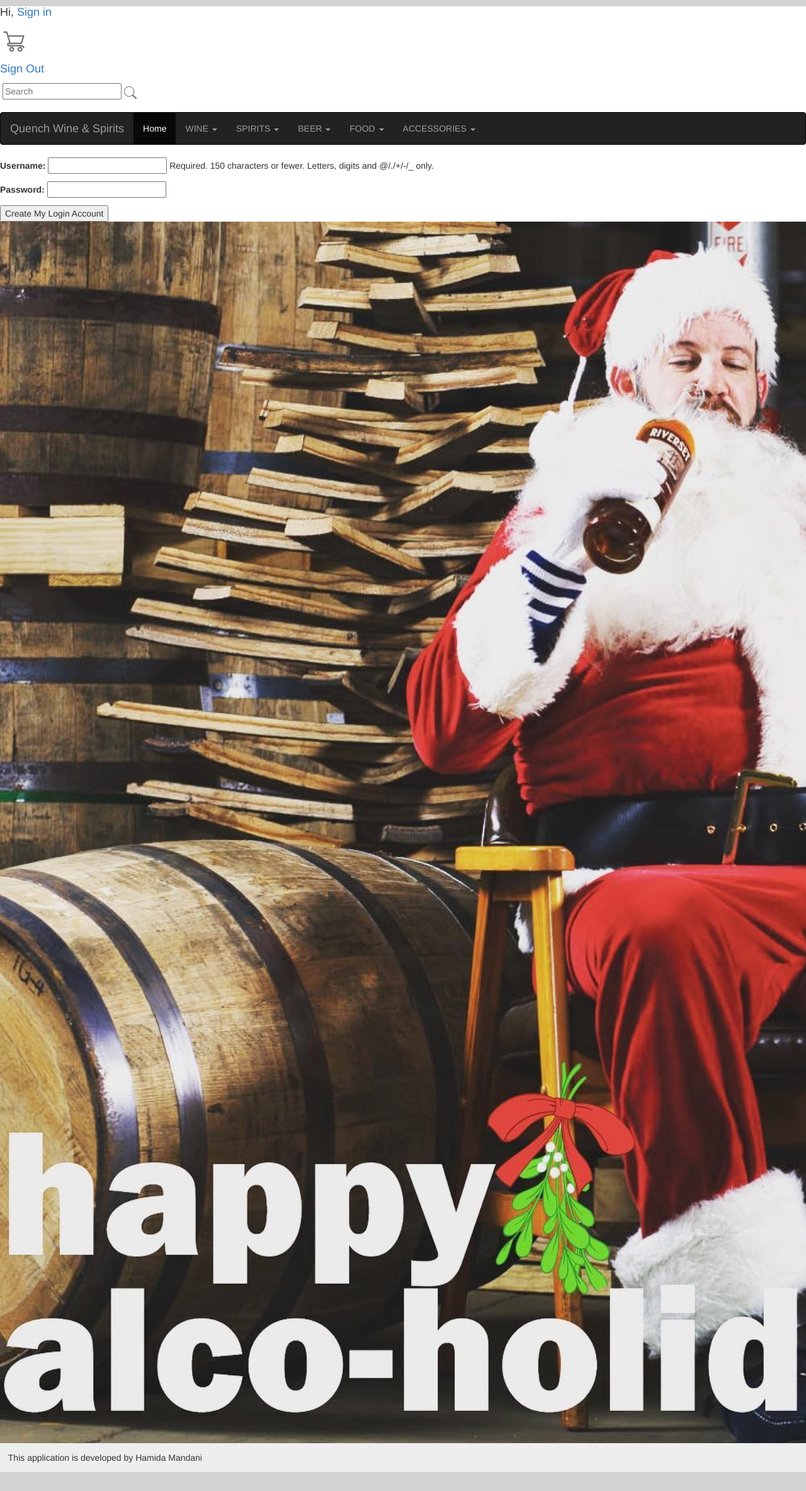
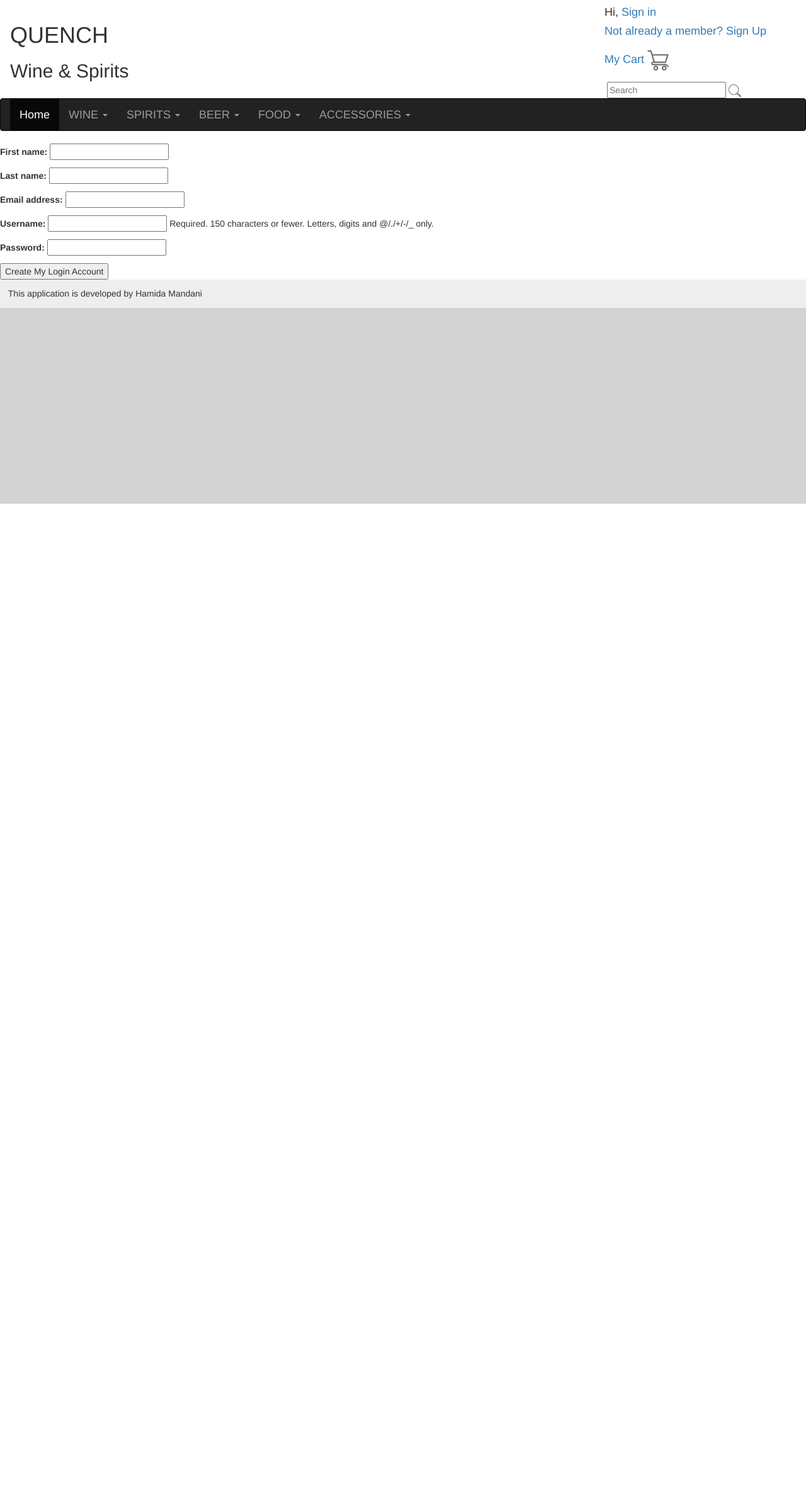
Before and after one commit to mandani-tech/myPassionProject, a Django app: page /new_user/ in a window 1280 px wide; the page is wider, and only the part inside the window is pictured. Shown: that part at 63% size. After the commit the page ends 800 px from the top of that part, so only its background shows below. Run offline with Django 3.2, Linux system fonts and the light colour scheme; some libraries are stand-ins or nearby versions.

Commit message:
template engine

```diff
--- a/quenchProject/quenchApp/forms.py
+++ b/quenchProject/quenchApp/forms.py
@@ -3,7 +3,12 @@ from django.forms import ModelForm
 from django.contrib.auth.models import User
 
 
-class NewUserForm(ModelForm):
+class Sign_Up_UserForm(ModelForm):
+    class Meta:
+        model = User
+        fields = ['first_name','last_name','email','username','password']
+
+class Sign_In_UserForm(ModelForm):
     class Meta:
         model = User
         fields = ['username','password']
--- a/quenchProject/quenchApp/static/quenchApp/index.css
+++ b/quenchProject/quenchApp/static/quenchApp/index.css
@@ -1,8 +1,32 @@
+
 html{
     background: lightgrey;
 }
-#searchbar{
-    margin-top: 1%;
+
+
+#container{
+    display: grid;
+    grid-template-columns: repeat(4,1fr);
+}
+
+#topleft{
+    margin: 5%;
+}
+
+#topRight{
+    grid-column: 4;
+}
+#topRight2{
+    grid-column: 4;
+}
+
+.searchbar{
+
+    margin-top: 2%;
+}
+
+nav{
+    font-size: large;
 }
 
 #footer{
--- a/quenchProject/quenchApp/templates/quenchApp/index.html
+++ b/quenchProject/quenchApp/templates/quenchApp/index.html
@@ -1,6 +1,7 @@
 <!DOCTYPE html>
 <html lang="en">
 <head>
+
     <title>QUENCH</title>
     {% load static %}
     <meta charset="utf-8">
@@ -11,22 +12,47 @@
 </head>
 
 <body>
-<div>
-    <h4>Hi, <a  href="/login_my_user/">Sign in</a></h4>
-    <img src="../../static/quenchApp/ShoppingCart.png" alt="" height="50">
-    <h4><a  href="/log_me_out/">Sign Out</a></h4>
-    <form id="searchbar" action="#" method="get">
-        <label  for="search1"> </label>
-        <input id="search1" type="text"  placeholder="Search" name="q" >
-        <img src="../../static/quenchApp/585e4ae1cb11b227491c3393.png" height="20px">
-    </form><br>
+
+<div id="container">
+    <div id="topleft">
+    <h1 class="fa-file-text">QUENCH</h1>
+    <h2 class="fa-file-text">Wine & Spirits</h2>
+    </div>
+    {% if user.is_authenticated %} {#________________________Logged In User Authentication _______________________#}
+    <div id="topRight">
+<!--        <h4>Hi, <a  href="/login_my_user/">Sign in</a></h4>-->
+        <h4><a  href="/log_me_out/">Sign Out</a></h4>
+        <a href="#"><h4>My Cart<img src="../../static/quenchApp/ShoppingCart.png" alt="" height="50"></h4></a>
+        <form class="searchbar" action="#" method="get">
+            <label  for="search1"> </label>
+            <input class="input-lg" id="search1" type="text"  placeholder="Search" name="q"  >
+            <a href="#"><img   src="../../static/quenchApp/585e4ae1cb11b227491c3393.png" height="20px"></a>
+        </form>
+    </div>
+
+    {% else %}
+
+        <div id="topRight2">
+            <h4>Hi, <a  href="/login_my_user/">Sign in</a></h4>
+                    <h4><a  href="/new_user/">Not already a member? Sign Up</a></h4>
+            <a href="#"><h4>My Cart<img src="../../static/quenchApp/ShoppingCart.png" alt="" height="50"></h4></a>
+            <form class="searchbar" action="#" method="get">
+                <label  for="search2"> </label>
+                <input  id="search2" type="text"  placeholder="Search" name="q"  >
+                <a href="#"><img   src="../../static/quenchApp/585e4ae1cb11b227491c3393.png" height="20px"></a>
+
+            </form>
+    </div>
+    {% endif %}
 
 </div>
+
+
 <!-- Navigation Bar-->
 <nav class="navbar navbar-inverse">
         <div class="container-fluid">
             <div class="navbar-header">
-                <a class="navbar-brand" href="#">Quench Wine & Spirits</a>
+<!--                <a class="navbar-brand" href="#">Quench Wine & Spirits</a>-->
             </div>
             <ul class="nav navbar-nav">
                 <li class="active"><a href="/">Home</a></li>
@@ -118,7 +144,9 @@
 
 
 
+
                 </li>
+
 
 
             </ul>
@@ -129,7 +157,41 @@
 
 {% block content %}
 {% endblock %}
-<img id="mainImg" src="../../static/quenchApp/Santa.jpeg" height="1940" width="1840"/>
+
+
+
+
+
+
+
+
+
+
+
+
+
+
+
+
+
+
+
+
+
+
+
+
+
+
+
+
+
+
+
+
+
+
+
 
 
 <footer id="footer" class="jumbotron">This application is developed by Hamida Mandani</footer>
--- a/quenchProject/quenchApp/urls.py
+++ b/quenchProject/quenchApp/urls.py
@@ -3,7 +3,8 @@ from django.urls import path
 from . import views
 
 urlpatterns = [
-    path('', views.index, name='index'),
+    path('index/', views.index, name='index'),
+    path('', views.home, name='home'),
     path('new_user/', views.new_user, name='new_user'),
     path('login_my_user/', views.login_my_user, name='login_my_user'),
     path('log_me_out/', views.log_me_out, name='log_me_out'),
--- a/quenchProject/quenchApp/views.py
+++ b/quenchProject/quenchApp/views.py
@@ -5,45 +5,41 @@ from django.contrib.auth.models import User
 from django.db.models import Q
 from django.shortcuts import render, redirect, get_object_or_404
 from django.shortcuts import render, redirect, get_object_or_404
-from .forms import NewUserForm
+from .forms import Sign_Up_UserForm, Sign_In_UserForm
 from django.contrib.auth.models import User
 from django.contrib.auth import login, authenticate, logout
 
 def index(request):
     return render(request, 'quenchApp/index.html')
 
+def home(request):
+        return render(request, 'quenchApp/home.html')
+
 
 
 # Creating a sign up user
 def new_user(request):
     if request.method == "POST":
-        newUser = NewUserForm(request.POST)
+        newUser = Sign_Up_UserForm(request.POST)
         if newUser.is_valid():
-            logInUser = User.objects.create_user(username=request.POST['username'],
-                                                 password=request.POST['password'])
+            logInUser = User.objects.create_user(first_name=request.POST['first_name'],
+                                                 last_name=request.POST['last_name'],
+                                                 username=request.POST['username'],
+                                                 password=request.POST['password'],)
             login(request, logInUser)
             return redirect("index")
         else:
             context = {
                 "errors": newUser.errors,
-                "form": NewUserForm(),
+                "form": Sign_Up_UserForm(),
             }
             return render(request, 'quenchApp/new_user.html', context)
     else:
         context = {
-            "form": NewUserForm()
+            "form": Sign_Up_UserForm
         }
         return render(request, 'quenchApp/new_user.html', context)
 
-
-
-
-# def login_my_user(request):
-#
-#     context={
-#     "loginform": NewUserForm()
-#     }
-#     return render(request, 'quenchApp/login_my_user.html', context)
 
 
 
@@ -61,14 +57,14 @@ def login_my_user(request):
                 # *** This is a different way you can send an error message and rerender the login_user page ***
                 context = {
                     "error": "Wrong username or password",
-                    "loginform": NewUserForm,
+                    "loginform": Sign_In_UserForm,
                 }
                 return render(request, "quenchApp/login_my_user.html", context)
 
 
        context = {
 
-            "loginform": NewUserForm,
+            "loginform": Sign_In_UserForm,
        }
        return render(request, "quenchApp/login_my_user.html", context)
 
```
Also changed, not shown: quenchProject/quenchApp/templates/quenchApp/home.html (added, +8 -0 lines), quenchProject/db.sqlite3, quenchProject/quenchApp/static/quenchApp/logo_large-01-01.png (added).
